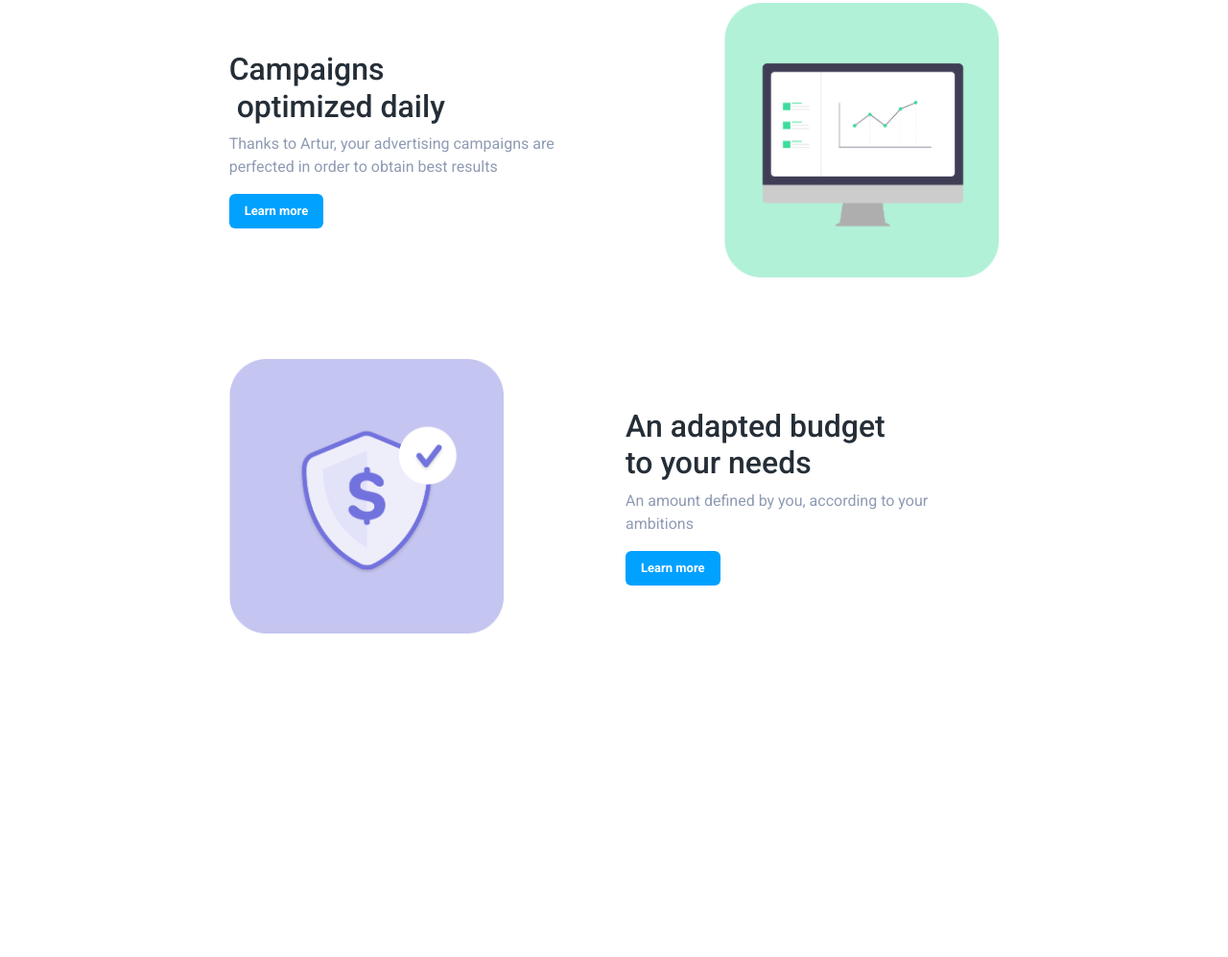
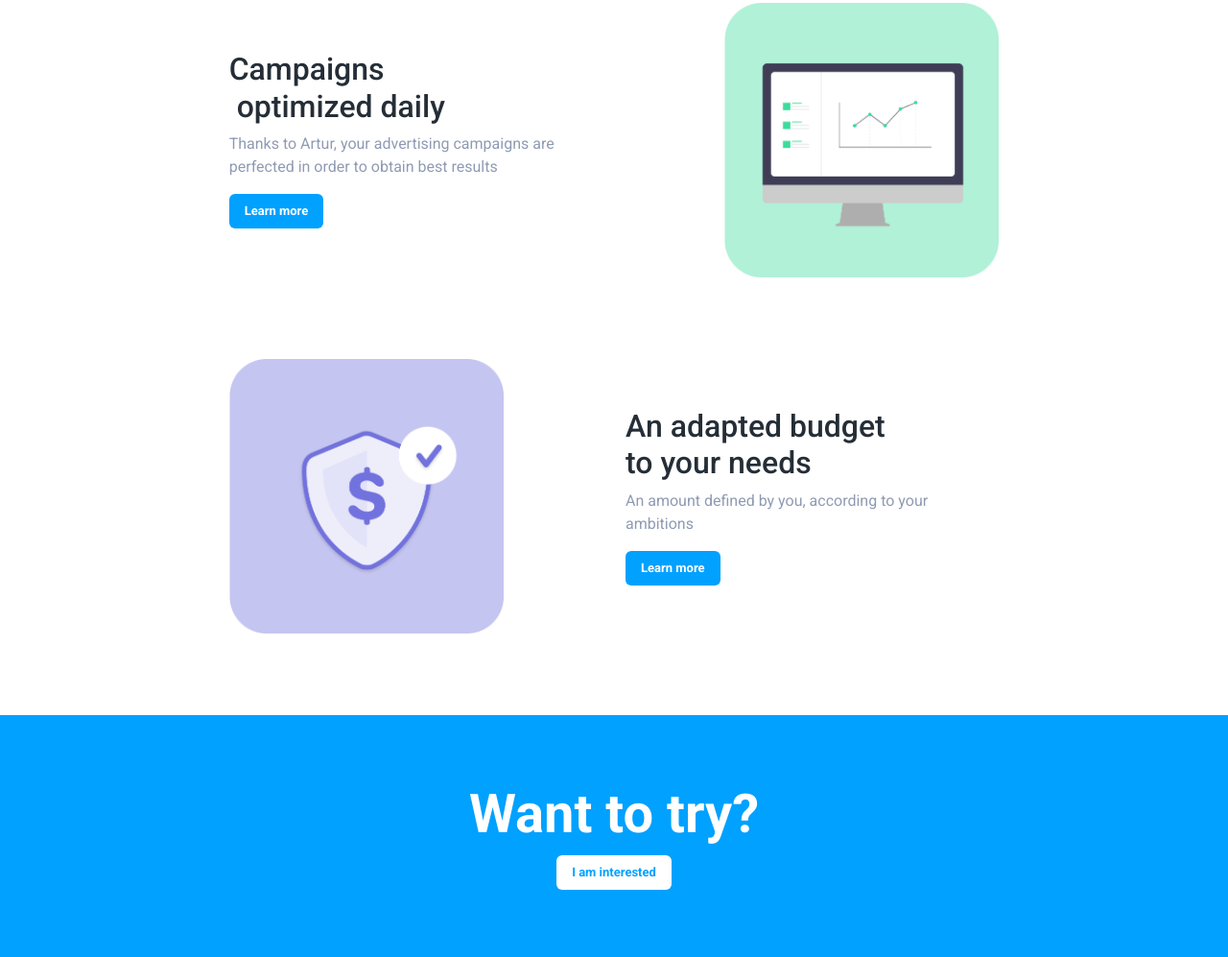
Before and after one commit to andriikukura/paydotest, a website built with webpack: page src/index.html in a window 1280 px wide. Shown: the part 1934-2931 px from the top of the page at 96% size. Before the commit the page ends 2679 px from the top, so only its background shows below. Built offline with nearby package versions, Linux system fonts and the light colour scheme.

Commit message:
3 create footer section (#6)
* Created HTML Footer

* created new class for footer button and styled footer section

```diff
--- a/src/index.html
+++ b/src/index.html
@@ -124,5 +124,16 @@
             </div>
         </div>
     </section>
+    <!-- Footer section -->
+    <footer class="footer">
+        <div class="container">
+            <div class="row justify-content-center">
+                <div class="col-sm-12 col-md-4 text-center">
+                    <h2 class="footer__title">Want to try?</h2>
+                    <a href="#" class="button--footer">I am interested</a>
+                </div>
+            </div>
+        </div>
+    </footer>
 </body>
 </html>
--- a/src/scss/styles.scss
+++ b/src/scss/styles.scss
@@ -16,6 +16,62 @@ $font-family: 'Roboto', sans-serif;
 }
 
 //Button Styles
+.button--footer {
+  display: inline-block;
+  position: relative;
+  font-family: $font-family;
+  padding: 0 16px;
+  font-size: 13px;
+  font-style: normal;
+  font-weight: 700;
+  height: 36px;
+  line-height: 36px;
+  border-radius: 6px;
+  color: $primary-blue;
+  text-decoration: none;
+  //background-color: $primary-white;
+  transition: all 0.5s;
+  &:before {
+    content: '';
+    position: absolute;
+    top: 0;
+    left: 0;
+    width: 100%;
+    height: 100%;
+    background-color: $primary-white;
+    border-radius: 6px;
+    transition: all 0.3s;
+    z-index: -1;
+  }
+  &:hover {
+    &:before {
+      opacity: 0 ;
+      transform: scale(0.5,0.5);
+    }
+  }
+  &:after {
+    content: '';
+    position: absolute;
+    top: 0;
+    left: 0;
+    width: 100%;
+    height: 100%;
+    z-index: 1;
+    opacity: 0;
+    transition: all 0.3s;
+    border: 1px solid $primary-white;
+    border-radius: 6px;
+    transform: scale(1.2,1.2);
+  }
+  &:hover {
+    color: $primary-white;
+    &:after {
+      opacity: 1;
+      transform: scale(1,1);
+    }
+  }
+}
+
 .button {
   display: inline-block;
   position: relative;
@@ -202,3 +258,21 @@ header {
     }
   }
 }
+
+//Footer Section
+.footer {
+  background-color: $primary-blue;
+  padding: 70px 0;
+  position: relative;
+  z-index: 0;
+}
+.footer__title {
+  font-size: 56px;
+  font-style: normal;
+  font-weight: 700;
+  color: $primary-white;
+  @media (max-width: 767.98px) {
+    font-size: 40px;
+    line-height: 40px;
+  }
+}
```
